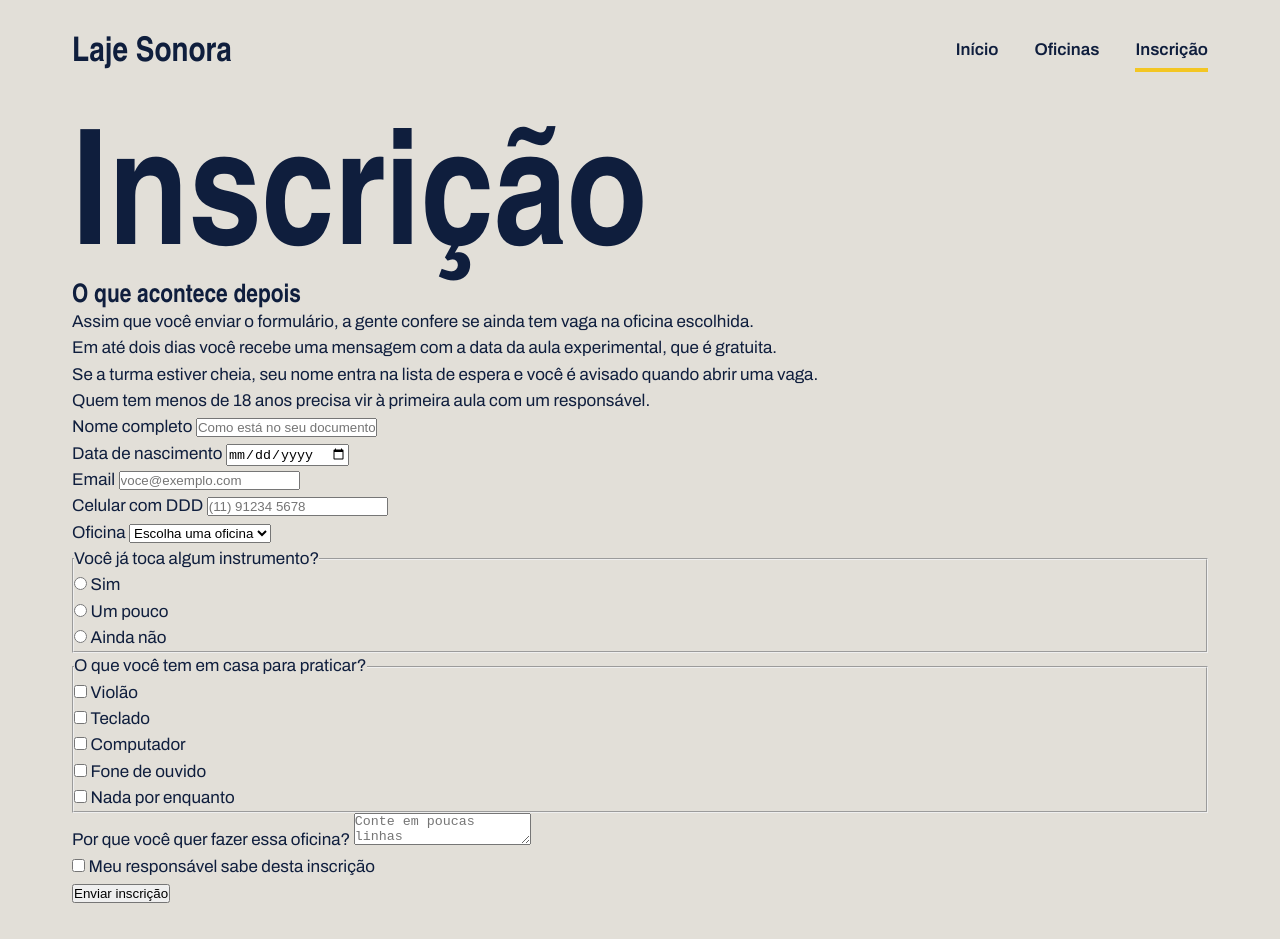
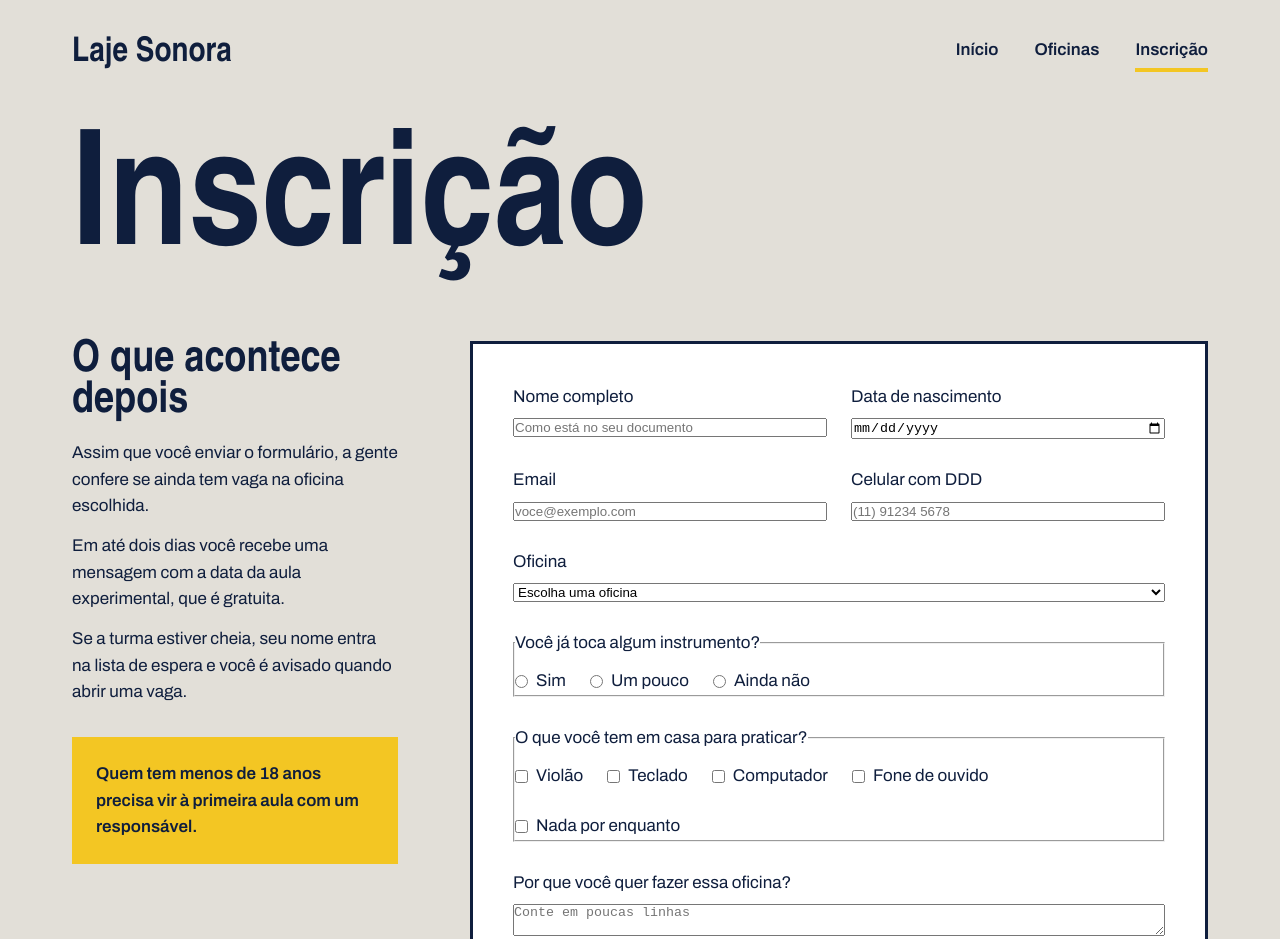
Before and after one commit to silvazcorreia15-ctrl/laje_sonora, a plain HTML site: page inscricao.html in a window 1280 px wide. Shown: the top 939 px of the page. Drawn offline with Linux system fonts and the light colour scheme; a web font is replaced by a local one.

Commit message:
Layout do formulário com flex

```diff
--- a/inscricao.css
+++ b/inscricao.css
@@ -0,0 +1,186 @@
+* {
+  margin: 0;
+  padding: 0;
+  box-sizing: border-box;
+}
+
+:root {
+  --concreto: #E2DFD8;
+  --concreto-escuro: #CBC7BE;
+  --tinta: #0F1E3D;
+  --caixa-dagua: #1F5FBF;
+  --fita: #F3C623;
+  --branco: #FFFFFF;
+
+  --fonte-cartaz: 'Big Shoulders', 'Arial Narrow', sans-serif;
+  --fonte-texto: 'Archivo', Arial, sans-serif;
+}
+
+body {
+  background-color: var(--concreto);
+  color: var(--tinta);
+  font-family: var(--fonte-texto);
+  font-size: 17px;
+  line-height: 1.55;
+}
+
+a {
+  color: inherit;
+}
+
+h1, h2, h3 {
+  font-family: var(--fonte-cartaz);
+  font-weight: 900;
+  line-height: 0.95;
+}
+
+.conteudo {
+  max-width: 1200px;
+  margin-inline: auto;
+  padding-inline: 32px;
+}
+
+.topo {
+  padding-block: 28px;
+  display: flex;
+  justify-content: space-between;
+  align-items: center;
+}
+
+.logo {
+  font-family: var(--fonte-cartaz);
+  font-size: 34px;
+  font-weight: 900;
+  text-decoration: none;
+}
+
+.menu {
+  display: flex;
+  gap: 36px;
+}
+
+.menu a {
+  font-weight: 600;
+  text-decoration: none;
+  padding-bottom: 4px;
+  border-bottom: 4px solid transparent;
+}
+
+.menu a:hover {
+  border-bottom-color: var(--tinta);
+}
+
+.menu a.atual {
+  border-bottom-color: var(--fita);
+}
+
+.rodape {
+  display: flex;
+  gap: 40px;
+  margin-top: 120px;
+  padding: 56px 32px;
+  background-color: var(--tinta);
+  color: var(--concreto);
+}
+
+.rodape-colunas {
+  flex: 1;
+  margin-inline: 0;
+  padding-inline: 0;
+}
+
+.rodape-coluna {
+  flex: 1;
+}
+
+.rodape h4 {
+  font-family: var(--fonte-cartaz);
+  font-size: 28px;
+  color: var(--fita);
+  margin-bottom: 12px;
+}
+
+.titulo-pagina {
+  font-size: 160px;
+  margin-top: 24px;
+}
+
+.inscricao {
+  margin-top: 56px;
+  display: flex;
+  gap: 72px;
+}
+
+.explicacao {
+  flex: 1;
+}
+
+.explicacao h2 {
+  font-size: 44px;
+  margin-bottom: 16px;
+}
+
+.explicacao p + p {
+  margin-top: 14px;
+}
+
+.explicacao .aviso {
+  margin-top: 32px;
+  padding: 24px;
+  background-color: var(--fita);
+  font-weight: 600;
+}
+
+.formulario {
+  flex: 2;
+  display: flex;
+  flex-direction: column;
+  gap: 28px;
+  background-color: var(--branco);
+  border: 3px solid var(--tinta);
+  padding: 40px;
+}
+
+.linha {
+  display: flex;
+  gap: 24px;
+}
+
+.campo {
+  flex: 1;
+  display: flex;
+  flex-direction: column;
+  gap: 8px;
+}
+
+.grupo legend {
+  margin-bottom: 12px;
+}
+
+.opcoes {
+  display: flex;
+  flex-wrap: wrap;
+  gap: 24px;
+}
+
+.opcao {
+  display: flex;
+  align-items: center;
+  gap: 8px;
+}
+
+.botao {
+  background-color: var(--tinta);
+  color: var(--branco);
+  font-weight: 700;
+  text-decoration: none;
+  padding: 16px 28px;
+  border: none;
+  font-family: var(--fonte-texto);
+  font-size: 17px;
+  cursor: pointer;
+}
+
+.botao:hover {
+  background-color: var(--caixa-dagua);
+}
--- a/inscricao.html
+++ b/inscricao.html
@@ -7,7 +7,7 @@
     <link rel="preconnect" href="https://fonts.gstatic.com" crossorigin>
     <link href="https://fonts.googleapis.com/css2?family=Archivo:ital,wght@0,100..900;1,100..900&family=Big+Shoulders:opsz,wght@10..72,100..900&display=swap" rel="stylesheet">
 
-    <link rel="stylesheet" href="oficinas.css">
+    <link rel="stylesheet" href="inscricao.css">
     <title>Laje Sonora | Inscrição</title>
 </head>
 <body>
@@ -23,7 +23,7 @@
 
     <main class="conteudo">
         <h1 class="titulo-pagina">Inscrição</h1>
-       <div class="incricao">
+       <div class="inscricao">
         <section class="explicacao">
             <h2>O que acontece depois</h2>
             <p>Assim que você enviar o formulário, a gente confere se ainda tem vaga na oficina escolhida.</p>
```
